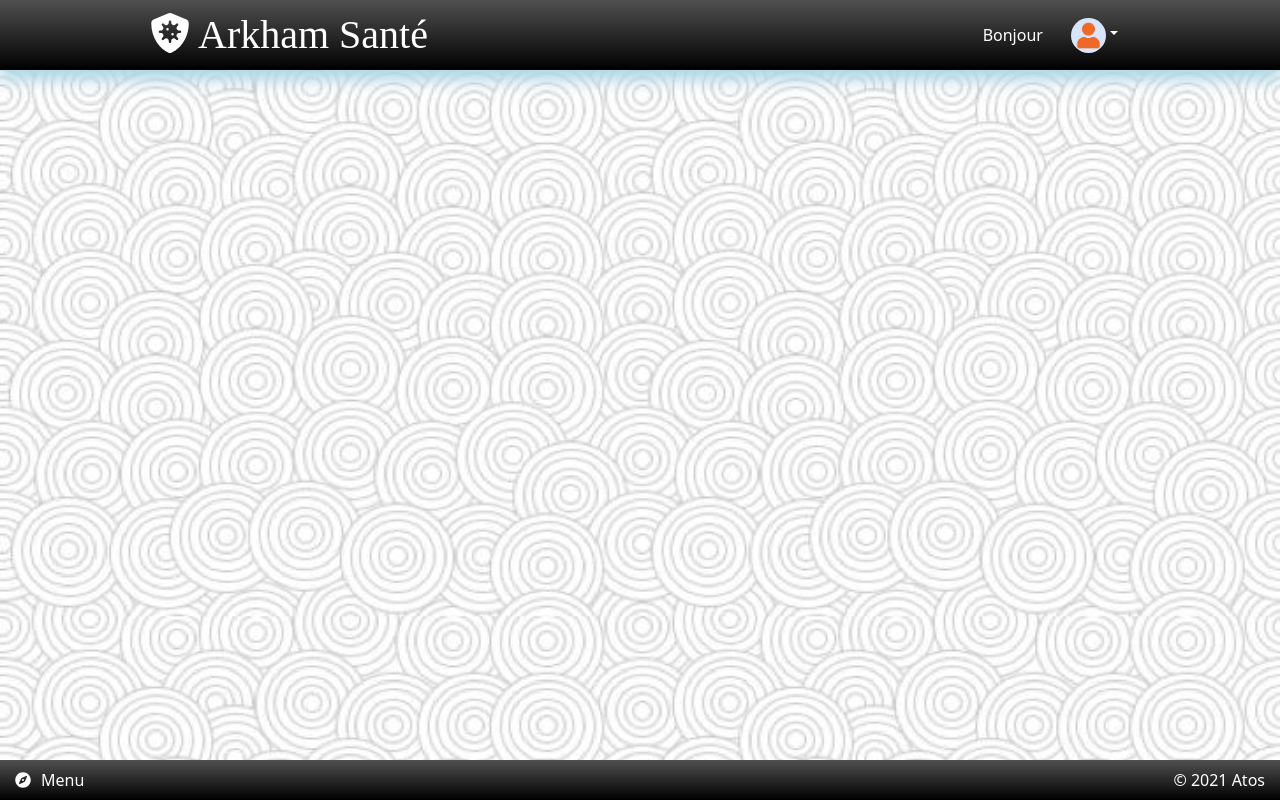
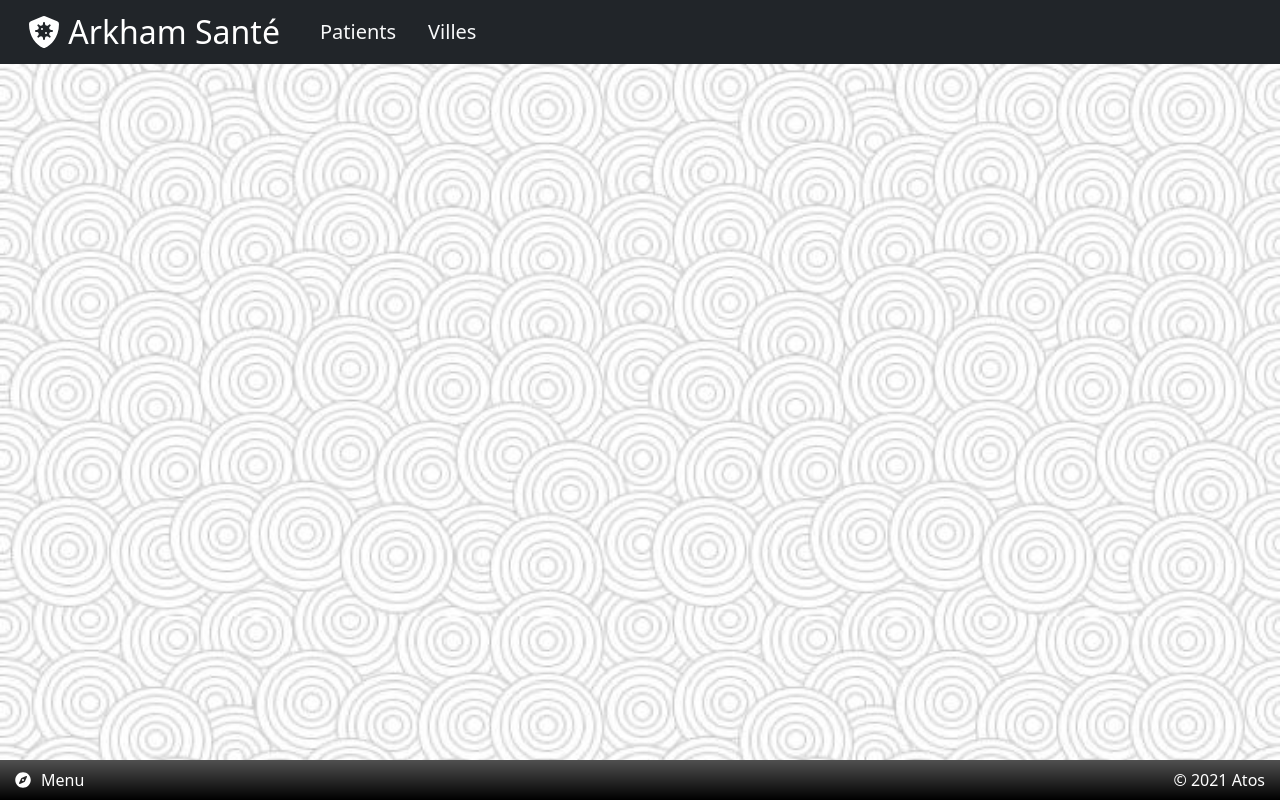
Before and after one commit to simonboivin/AngularMedical, an Angular app: page / in a window 1280 px wide. Built offline with nearby package versions, Linux system fonts and the light colour scheme.

Commit message:
Navbar en Bootstrap

```diff
--- a/src/app/header/header.component.html
+++ b/src/app/header/header.component.html
@@ -1,4 +1,6 @@
-<header id="header">
+<header>
+    <!--
+        <div id="header" class="header">
     <div class="header_logo ">
         <fa-icon [icon]="faShieldVirus" class="h1 my-0 me-2"></fa-icon>
         <H1 class="my-0">Arkham Santé</H1>
@@ -23,4 +25,24 @@
 
 
     </div>
+</div>
+-->
+
+    <nav class="navbar navbar-dark bg-dark">
+        <div class="container-fluid">
+            <a class="navbar-brand ms-3" href="#">
+                <H1 class="my-0 h2">
+                    <fa-icon [icon]="faShieldVirus"></fa-icon> Arkham Santé
+                </H1>
+            </a>
+            <nav class="nav ms-2 me-auto">
+
+                <a class="nav-link text-light fs-5" href="/patients">Patients</a>
+                <a class="nav-link text-light fs-5" href="/villes">Villes</a>
+
+            </nav>
+        </div>
+    </nav>
+
+
 </header>
--- a/src/previous_style.css
+++ b/src/previous_style.css
@@ -20,7 +20,7 @@ body {
     overflow-y: hidden;
 }
 
-header {
+.header {
     display: flex;
     width: 100%;
     height: 70px;
```
